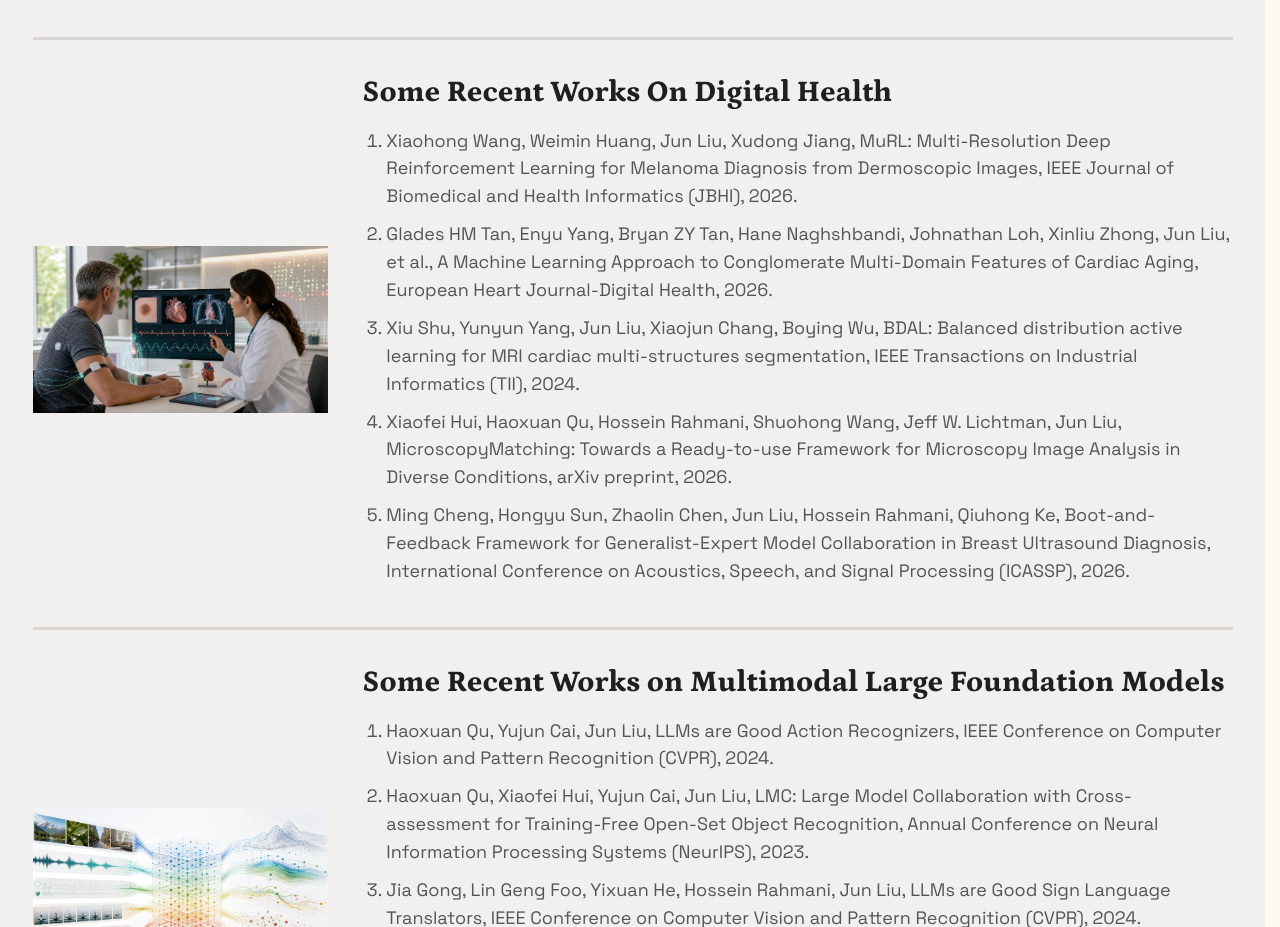
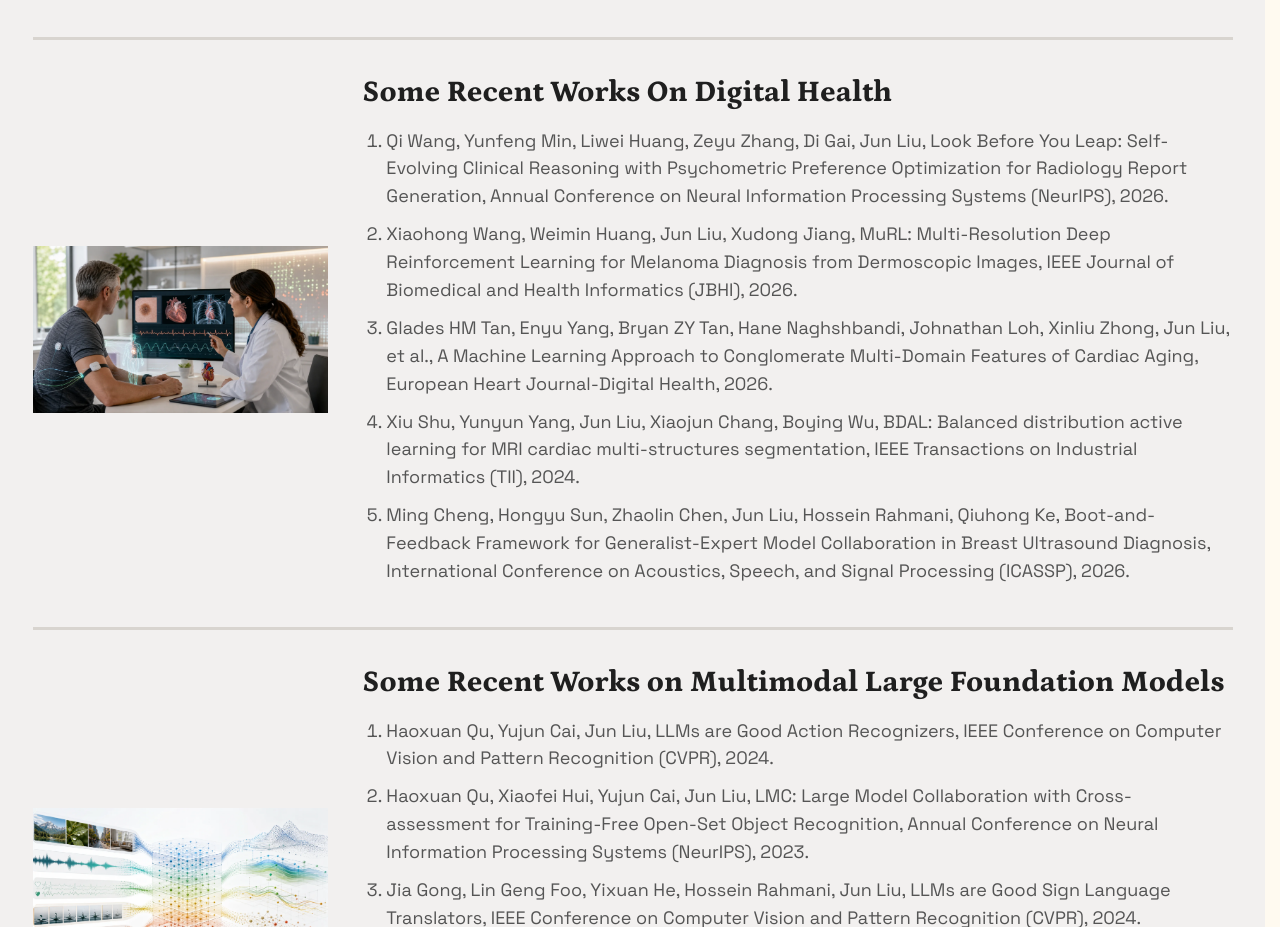
Before and after one commit to MPIL-lab/lab-webpage, a plain HTML site: page research/index.html in a window 1280 px wide. Shown: the part 1460-2387 px from the top of the page. Drawn offline with Linux system fonts and the light colour scheme.

Commit message:
Add recent work on clinical reasoning to index.html

```diff
--- a/research/index.html
+++ b/research/index.html
@@ -66,10 +66,10 @@
         <div class="research-direction-copy">
           <h2>Some Recent Works On Digital Health</h2>
           <ol class="research-work-list">
+            <li>Qi Wang, Yunfeng Min, Liwei Huang, Zeyu Zhang, Di Gai, Jun Liu, Look Before You Leap: Self-Evolving Clinical Reasoning with Psychometric Preference Optimization for Radiology Report Generation, Annual Conference on Neural Information Processing Systems (NeurIPS), 2026.</li>
             <li>Xiaohong Wang, Weimin Huang, Jun Liu, Xudong Jiang, MuRL: Multi-Resolution Deep Reinforcement Learning for Melanoma Diagnosis from Dermoscopic Images, IEEE Journal of Biomedical and Health Informatics (JBHI), 2026.</li>
             <li>Glades HM Tan, Enyu Yang, Bryan ZY Tan, Hane Naghshbandi, Johnathan Loh, Xinliu Zhong, Jun Liu, et al., A Machine Learning Approach to Conglomerate Multi-Domain Features of Cardiac Aging, European Heart Journal-Digital Health, 2026.</li>
             <li>Xiu Shu, Yunyun Yang, Jun Liu, Xiaojun Chang, Boying Wu, BDAL: Balanced distribution active learning for MRI cardiac multi-structures segmentation, IEEE Transactions on Industrial Informatics (TII), 2024.</li>
-            <li>Xiaofei Hui, Haoxuan Qu, Hossein Rahmani, Shuohong Wang, Jeff W. Lichtman, Jun Liu, MicroscopyMatching: Towards a Ready-to-use Framework for Microscopy Image Analysis in Diverse Conditions, arXiv preprint, 2026.</li>
             <li>Ming Cheng, Hongyu Sun, Zhaolin Chen, Jun Liu, Hossein Rahmani, Qiuhong Ke, Boot-and-Feedback Framework for Generalist-Expert Model Collaboration in Breast Ultrasound Diagnosis, International Conference on Acoustics, Speech, and Signal Processing (ICASSP), 2026.</li>
           </ol>
         </div>
```
